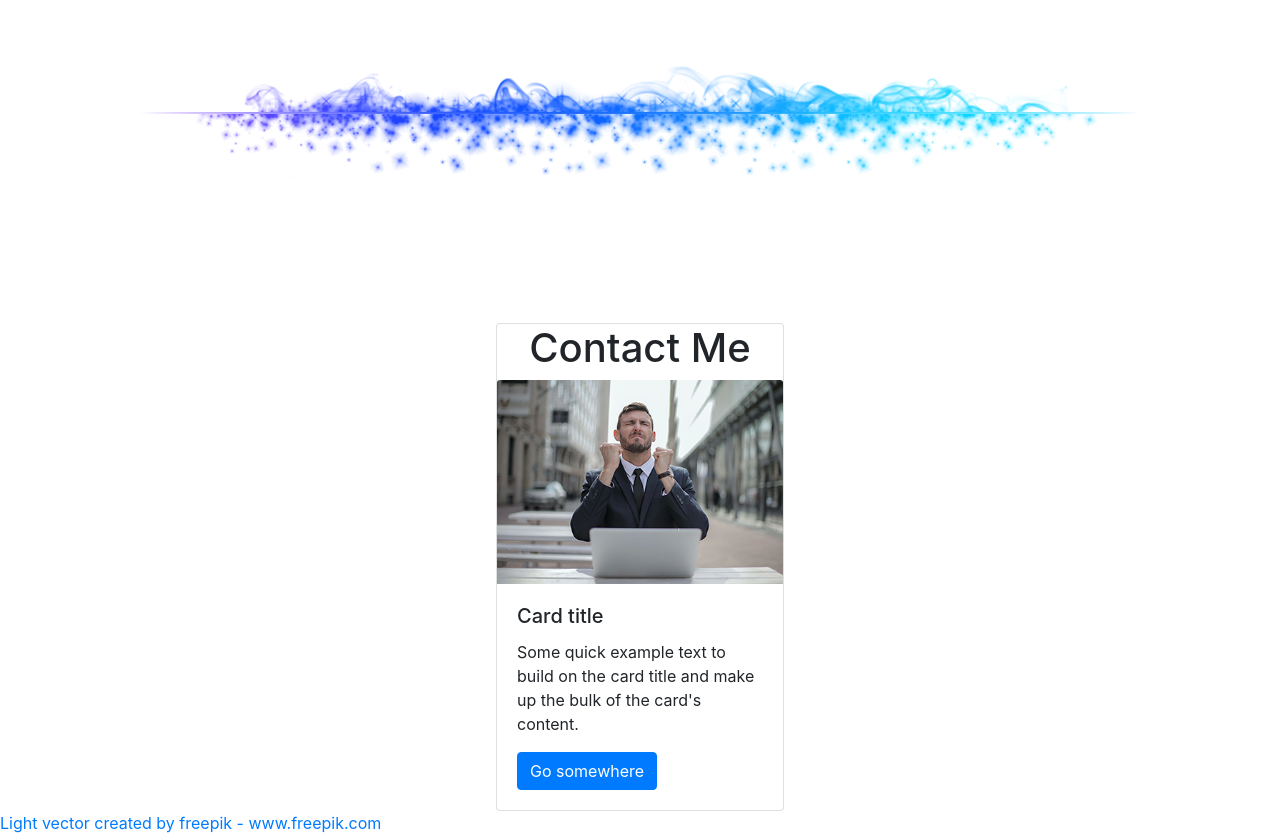
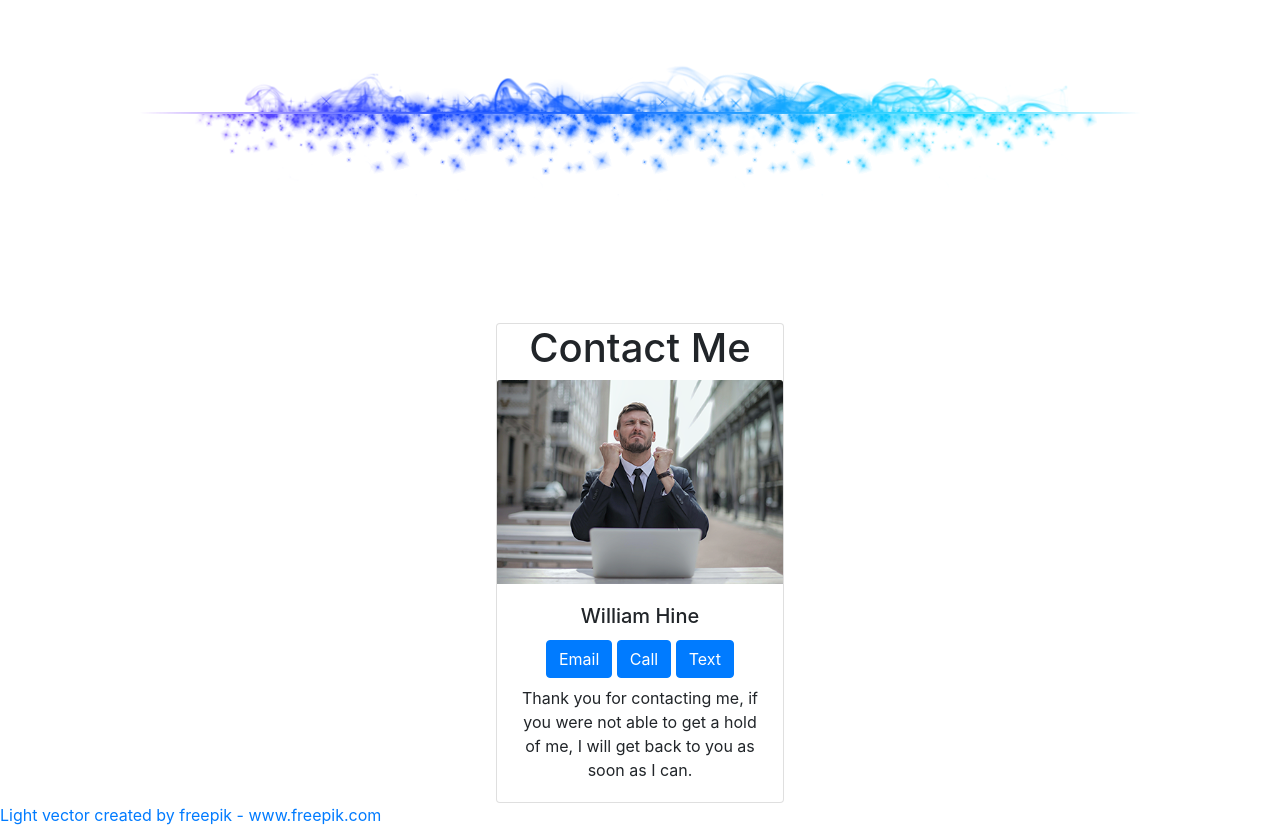
Before and after one commit to rzh1999/PortfolioProject, a plain HTML site: page index.html in a window 1280 px wide. Shown: the part 3189-4024 px from the top of the page. Drawn offline with nearby package versions, Linux system fonts and the light colour scheme.

Commit message:
Added contact buttons to contact me section and added contact me message

```diff
--- a/index.html
+++ b/index.html
@@ -258,10 +258,14 @@
   <div class="card mx-auto" style="width: 18rem; margin-top: 120px;">
     <h1 class="aboutH1">Contact Me</h1>
     <img src="./images/75me.png" class="card-img-top" alt="...">
-    <div class="card-body">
-      <h5 class="card-title">Card title</h5>
-      <p class="card-text">Some quick example text to build on the card title and make up the bulk of the card's content.</p>
-      <a href="#" class="btn btn-primary">Go somewhere</a>
+    <div class="card-body align-text-center ">
+      <h5 class="card-title">William Hine</h5>
+
+      <a href="mailto:william.hine2019@gmail.com" class="btn btn-primary">Email</a>
+      <a href="tel:727-290-5202" class="btn btn-primary">Call</a>
+      <a href="sms:727-290-5202" class="btn btn-primary">Text</a>
+      <p class="card-text" style="margin-top: 8px;">Thank you for contacting me, if you were not able to get a hold of me, I will get back to you as soon as I can.</p>
+
     </div>
   </div>
 </div>
--- a/main.css
+++ b/main.css
@@ -17,3 +17,7 @@ body{
     width: 100%;
     height: 100%;
   }
+
+  .card-body{
+    text-align: center;
+  }
```
